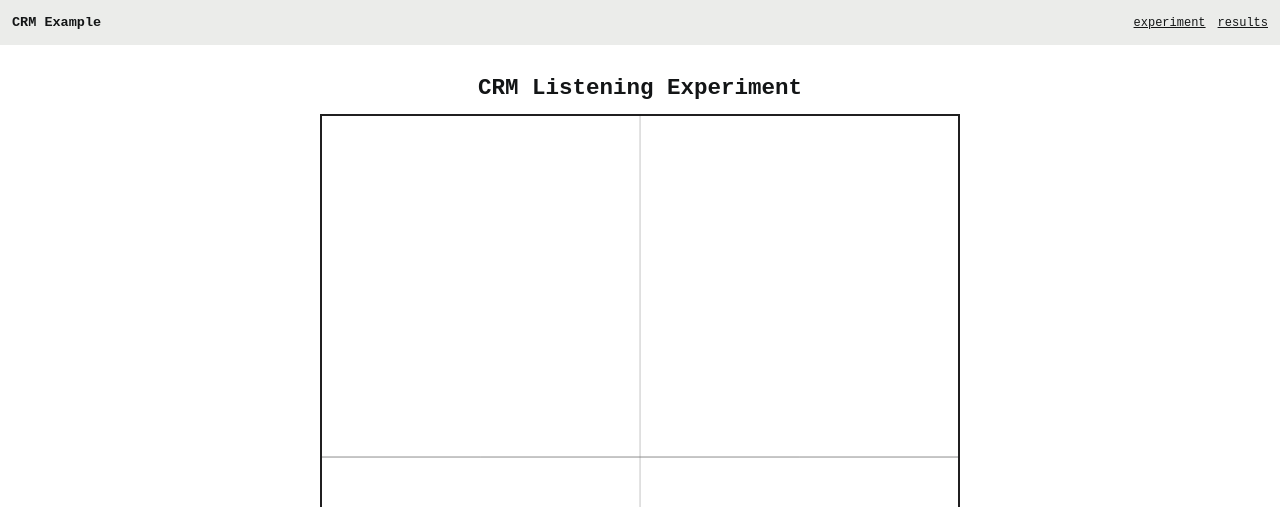
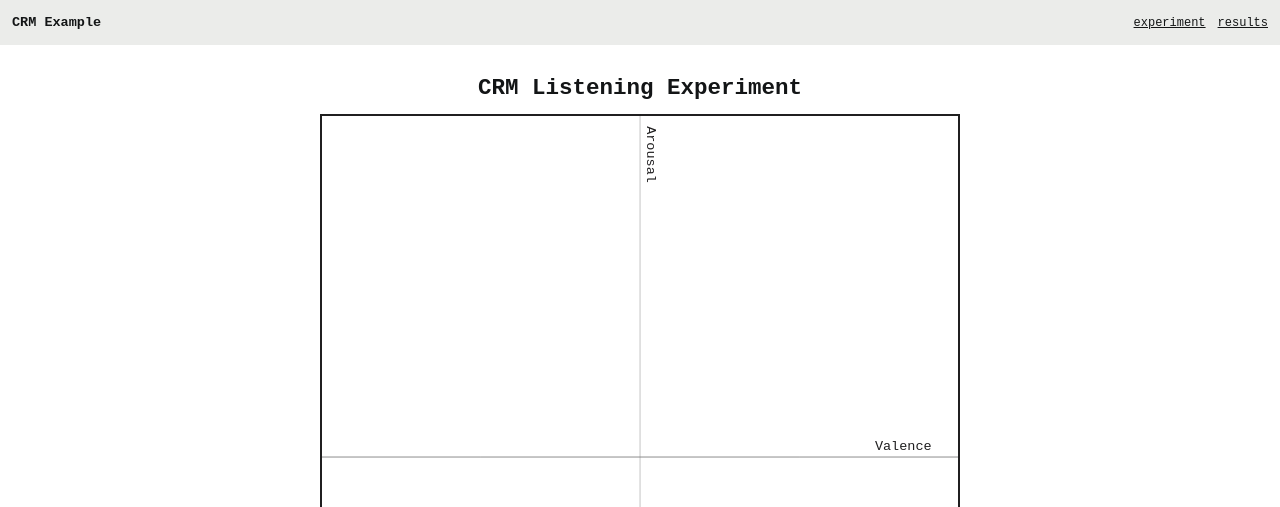
Before and after one commit to derKlinke/crm-experiment, a Next.js app in the folder web/: page / in a window 1280 px wide. Shown: the top 507 px of the page. Built offline with nearby package versions, Linux system fonts and the light colour scheme; no server answers.

Commit message:
Add "Valence" and "Arousal" labels to canvas in index.js

```diff
--- a/web/pages/index.js
+++ b/web/pages/index.js
@@ -162,6 +162,14 @@ export default function Home() {
                             ref={canvasRef}
                             className="absolute top-0 left-0 w-full h-full border-2 border-black"
                         ></canvas>
+                        <div
+                            className="absolute top-1/2 right-0 transform -translate-x-1/2 -translate-y-7 text-lg">
+                            Valence
+                        </div>
+                        <div
+                            className="absolute top-0 left-1/2 translate-y-10 -translate-x-6 transform text-lg rotate-90">
+                            Arousal
+                        </div>
                     </div>
                 </div>
 
@@ -170,5 +178,6 @@ export default function Home() {
                     <span>Recording Status: {isRecordingState ? "Recording" : "Not Recording"}</span>
                 </div>
             </div>
-        </Layout>);
+        </Layout>
+    );
 }
```
